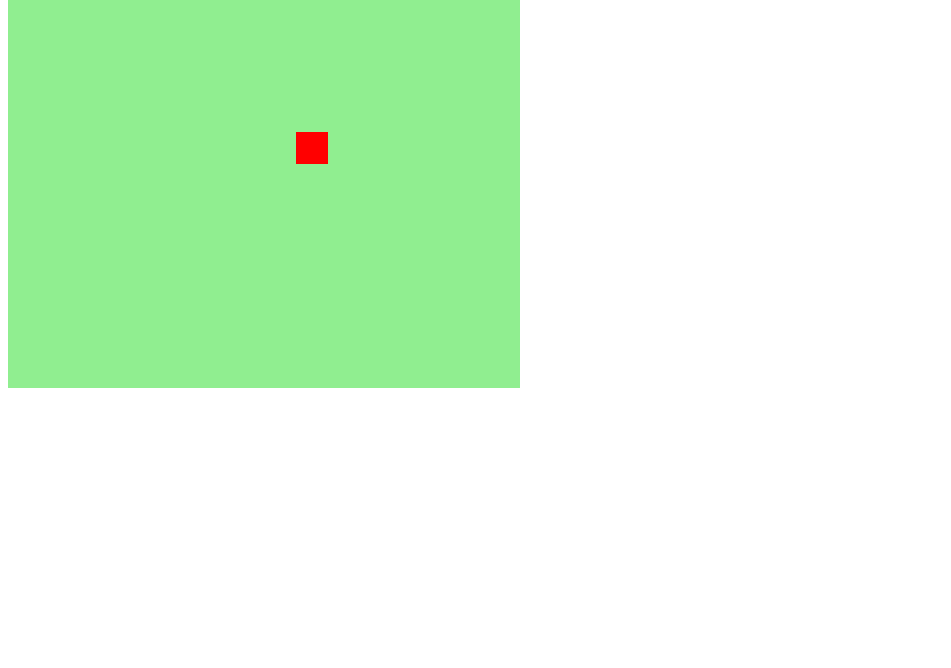
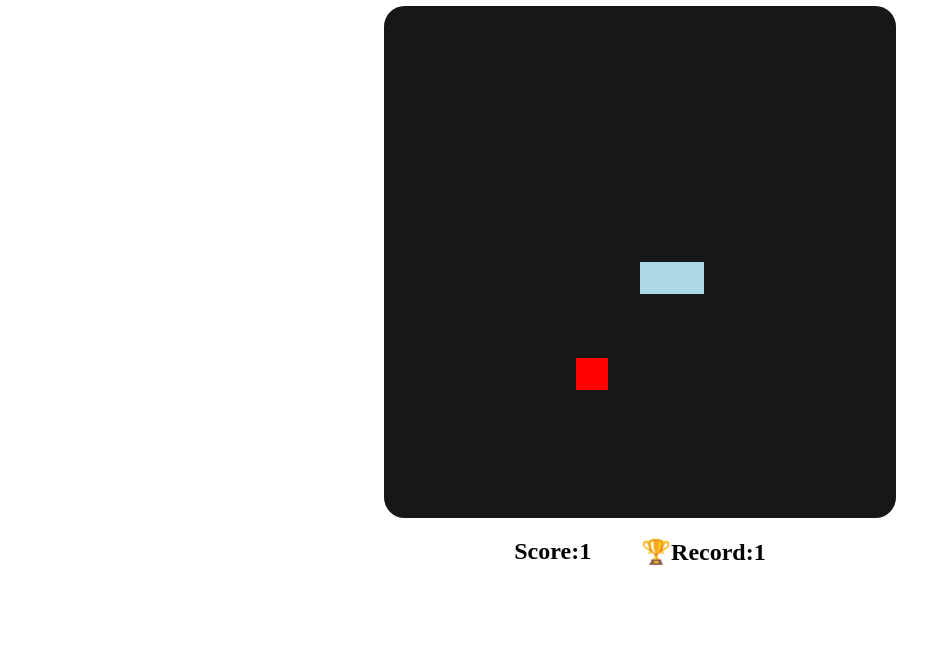
Before and after one commit to jeffsturm4nn/dio-project-snake-game, a plain HTML site: page index.html in a window 1280 px wide. Shown: the part 132-800 px from the top of the page, without its empty margins (0-951 px from the left). Drawn offline with Linux system fonts and the light colour scheme.

Commit message:
Codigo do jogo finalizado.

```diff
--- a/index.html
+++ b/index.html
@@ -11,10 +11,18 @@
     <title>Snake Game</title>
 </head>
 <body>
-
+    <h1>Sɳαƙҽ Gαɱҽ</h1>
     <canvas id="snake" width="512" height="512">
 
     </canvas>
 
+    <div id="score-container">
+        <div id="score-table">
+            <h2 id="current-score">Score: 0</h2>
+            <h2 id="record-score">🏆Record: 0</h2>
+        </div>
+
+        <button id="restart-bt" onclick="reiniciarJogo(); mostrarElemento(this,false)" style="display: none;">Restart</button>
+    </div>
 </body>
 </html>
--- a/script.js
+++ b/script.js
@@ -3,20 +3,49 @@ let context = canvas.getContext("2d");
 let box = 32;
 let snake = [];
 let direction = "right";
+let recordScore = 0;
+let currentScore = 0;
+let food = {
+    x: Math.floor(Math.random() * 15 + 1) * box,
+    y: Math.floor(Math.random() * 15 + 1) * box
+}
 
 snake[0] = {
     x: 8 * box,
     y: 8 * box
 }
 
+function mostrarElemento(elemento, mostrar, estilo = "block"){
+
+    if(mostrar == true){
+        elemento.style.display = estilo;
+    } else {
+        elemento.style.display = "none";
+    }
+
+}
+
+function reiniciarJogo(){
+    snake = [];
+
+    snake[0] = {
+        x: 8 * box,
+        y: 8 * box
+    }
+
+    currentScore = 0;
+
+    jogo = setInterval(iniciarJogo, 100);
+}
+
 function criarBG() {
-    context.fillStyle = "lightgreen";
+    context.fillStyle = "#171717";
     context.fillRect(0,0, 16*box, 16*box);
 }
 
 function criarCobrinha(){
     for(let i=0; i<snake.length; i++){
-        context.fillStyle = "red";
+        context.fillStyle = "lightblue";
         context.fillRect(snake[i].x, snake[i].y, box, box);
     }
 }
@@ -28,8 +57,26 @@ function iniciarJogo(){
     if(snake[0].y > 15 * box && direction == "down") snake[0].y = 0;
     if(snake[0].y > 15 * box && direction == "up") snake[0].y = 16*box;
 
+    for(i=1; i<snake.length; i++){
+        if(snake[0].x == snake[i].x && snake[0].y == snake[i].y){
+            clearInterval(jogo);
+
+            if(currentScore < recordScore){
+                alert("G̴̣͌̂a̷̢͎͔̻̟̲̅͆̆̿́m̵̙̤̫̗͔̀̈̏̈́̔̈͐̕͘̚ͅę̴̰̫͆͛̐̓̎̓͒̓͜͝͝ͅ ̴̧͓̩̮̌̇̐̒͂Ò̸̲v̷̛͇̘̑͋̋͒̑͌̿̉è̸̞̭͖̠̺̈̅̂̓ͅr̷̦̝͂̂̈́͘");
+            } else {
+                alert("G̴̣͌̂a̷̢͎͔̻̟̲̅͆̆̿́m̵̙̤̫̗͔̀̈̏̈́̔̈͐̕͘̚ͅę̴̰̫͆͛̐̓̎̓͒̓͜͝͝ͅ ̴̧͓̩̮̌̇̐̒͂Ò̸̲v̷̛͇̘̑͋̋͒̑͌̿̉è̸̞̭͖̠̺̈̅̂̓ͅr̷̦̝͂̂̈́͘ \n\n 🏆Nҽɯ Pҽɾʂσɳαʅ Rҽƈσɾԃ: " + recordScore + " !");
+            }
+
+            mostrarElemento(document.getElementById("restart-bt"), true);
+
+            break;
+        }
+    }
+
     criarBG();
     criarCobrinha();
+    desenharComida();
+    updateScore();
 
     let snakeX = snake[0].x;
     let snakeY = snake[0].y;
@@ -39,7 +86,17 @@ function iniciarJogo(){
     if(direction == "up") snakeY -= box;
     if(direction == "down") snakeY += box;
 
-    snake.pop();
+    if(snakeX != food.x || snakeY != food.y){
+        snake.pop();
+    } else {
+        food.x = Math.floor(Math.random() * 15 + 1) * box;
+        food.y = Math.floor(Math.random() * 15 + 1) * box;
+
+        currentScore++;
+        if(currentScore > recordScore){
+            recordScore = currentScore;
+        }
+    }
 
     let newHead = {
         x: snakeX,
@@ -49,6 +106,11 @@ function iniciarJogo(){
     snake.unshift(newHead);
 }
 
+function updateScore(){
+    document.querySelector("#current-score").innerHTML = "Score:" + currentScore;
+    document.querySelector("#record-score").innerHTML = "🏆Record:" + recordScore;
+}
+
 function update(){
     if(event.keyCode == 37 && direction != "right") direction = "left";
     if(event.keyCode == 38 && direction != "down") direction = "up";
@@ -56,7 +118,11 @@ function update(){
     if(event.keyCode == 40 && direction != "up") direction = "down";
 }
 
+function desenharComida(){
+    context.fillStyle = "red";
+    context.fillRect(food.x, food.y, box, box);
+}
+
 document.addEventListener("keydown", update);
 
-
-let jogo = setInterval(iniciarJogo, 100);
+var jogo = setInterval(iniciarJogo, 100);
--- a/style.css
+++ b/style.css
@@ -0,0 +1,34 @@
+
+body {
+    display: flex;
+    height: 95vh;
+    width: 95;
+    justify-content: center;
+    align-items: center;
+    flex-direction: column;
+}
+
+#score-container {
+    display: flex;
+    flex-direction: column;
+    align-items: center;
+    justify-items: center;
+}
+
+#score-table {
+    display: flex;
+    flex-direction: row;
+    gap: 50px;
+}
+
+#snake {
+    border-radius: 4%;
+}
+
+#restart-bt {
+    background-color: blue;
+    color: gainsboro;
+    border-radius: 7px;
+    min-width: 100px;
+    min-height: 40px;
+}
```
